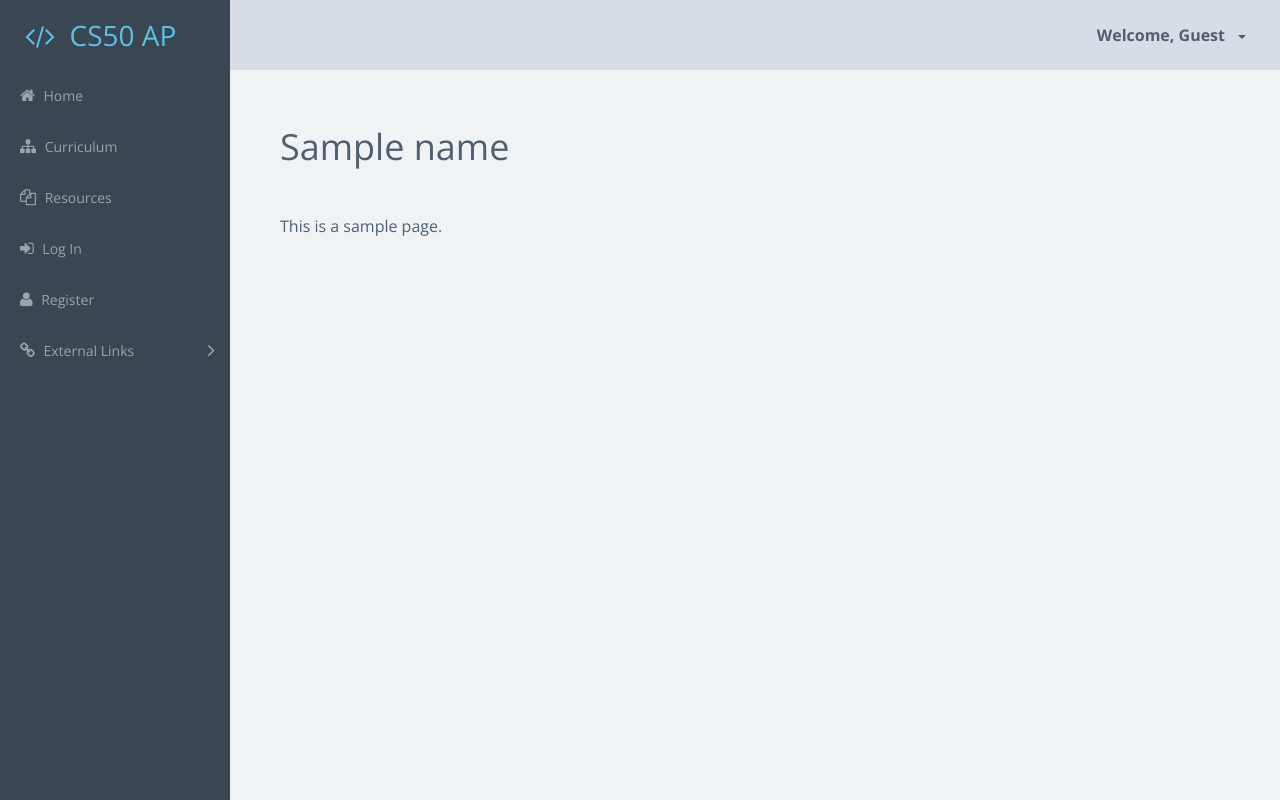
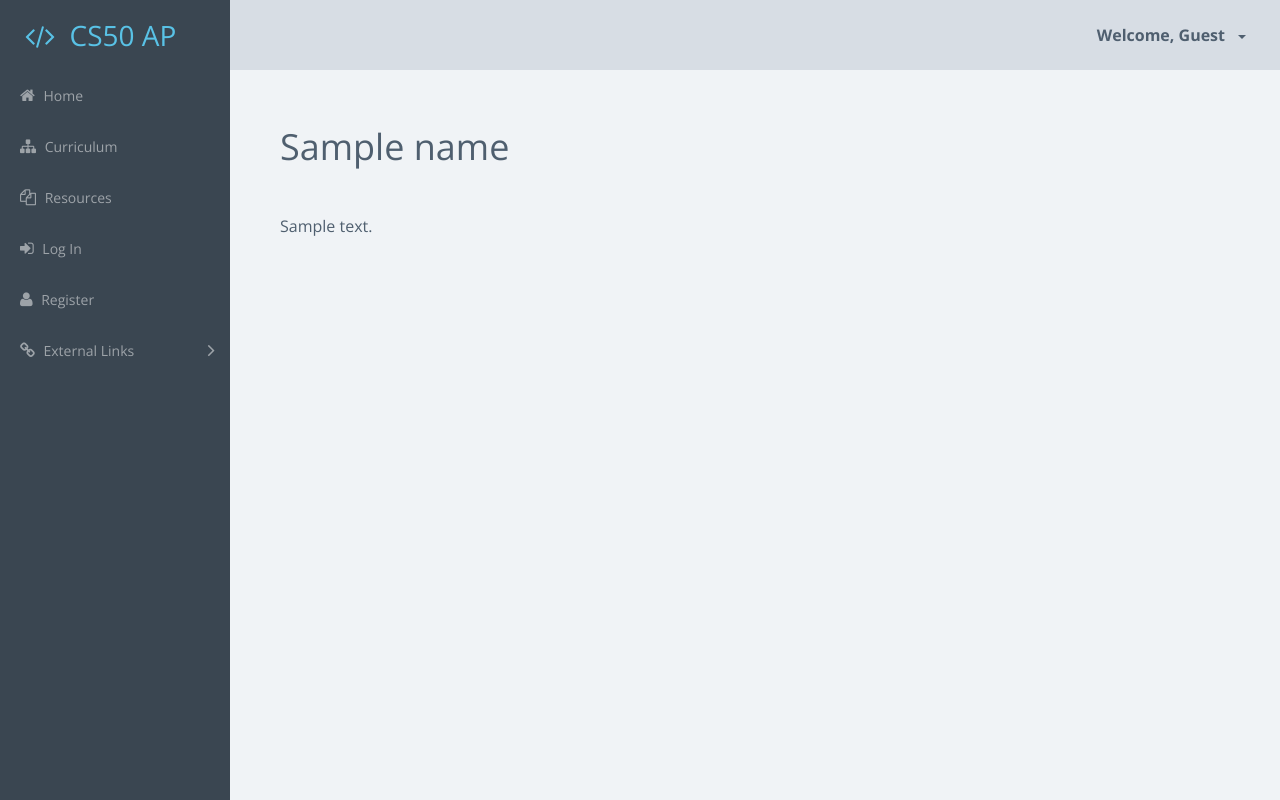
Before and after one commit to HakunaAndMatata/ap-portal50, a Django app: template curriculum/templates/curriculum/page.html in a window 1280 px wide. Run offline with Django 3.2, Linux system fonts and the light colour scheme; the template is opened without the code that fills it: most values are stand-ins (such as "Sample title", 1, 10 or a date in 2020); parts of the project's set-up code (start-up, migrations or seed data) failed here and were passed over; some libraries are stand-ins or nearby versions.

Commit message:
created sample Around the House page for testing

```diff
--- a/curriculum/templates/curriculum/page.html
+++ b/curriculum/templates/curriculum/page.html
@@ -9,7 +9,7 @@
 {% block body %}
 <p class="headline">{{ name }}</p>
 <br />
-This is a sample page.
+{{ contents|safe }}
 {% endblock %}
 
 
```
Also changed, not shown: db.sqlite3.
